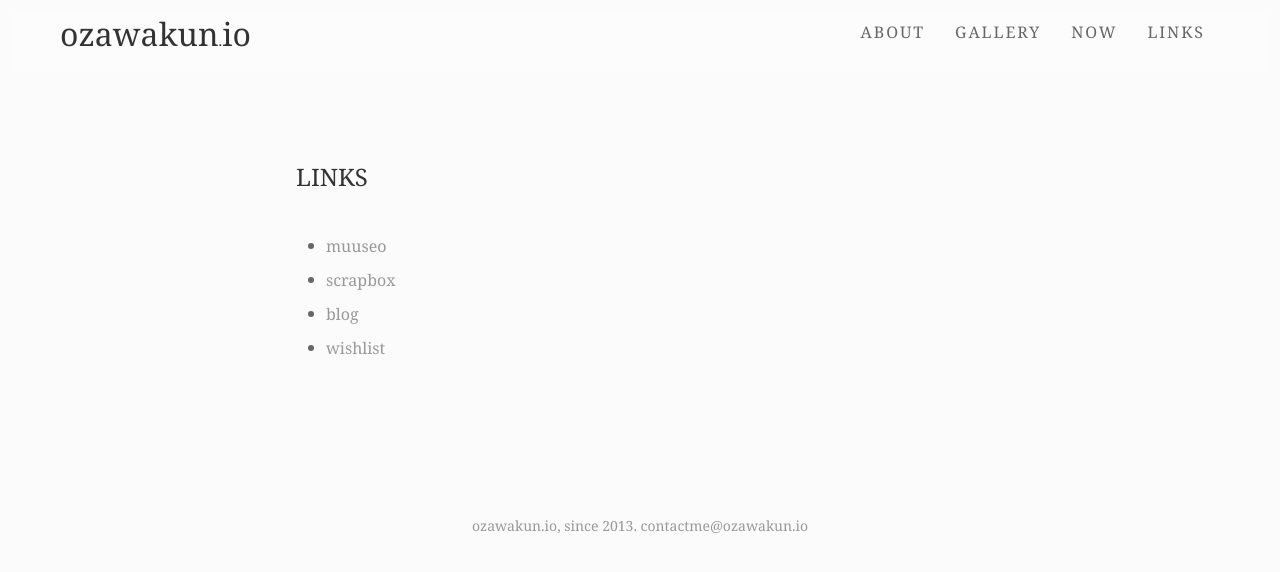
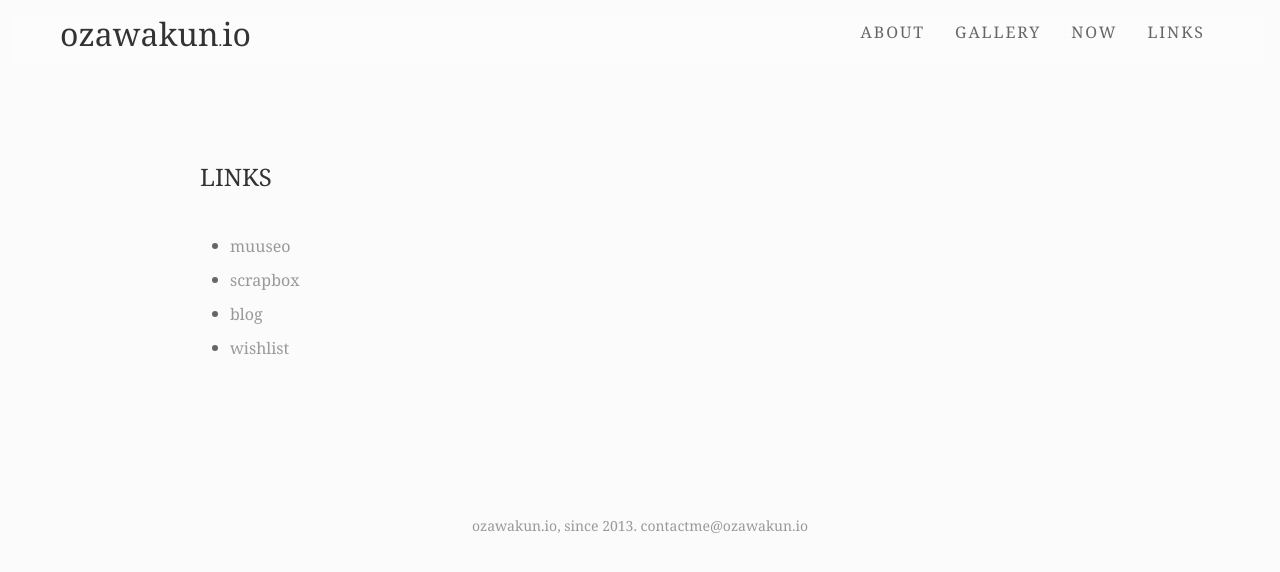
Before and after one commit to zakuni/ozawakun.io, a Next.js app: page /links in a window 1280 px wide. Shown: the top 572 px of the page. Built offline with nearby package versions, Linux system fonts and the light colour scheme.

Commit message:
consistent main width

```diff
--- a/pages/gallery.tsx
+++ b/pages/gallery.tsx
@@ -4,7 +4,7 @@ import PageTitle from '../components/PageTitle'
 
 export default () => (
   <Layout title="GALLERY | ozawakun.io">
-    <div className="uk-container uk-container-small uk-width-5-6@s uk-margin-remove-top">
+    <div className="uk-container uk-container-small uk-width-3-4@s uk-margin-remove-top">
       <main>
         <section id="gallery" className="uk-section">
           <PageTitle>GALLERY</PageTitle>
--- a/pages/links.tsx
+++ b/pages/links.tsx
@@ -3,7 +3,7 @@ import PageTitle from '../components/PageTitle'
 
 export default () => (
   <Layout title="LINKS | ozawakun.io">
-  <div className="uk-container uk-container-small uk-width-3-5@s uk-margin-remove-top">
+  <div className="uk-container uk-container-small uk-width-3-4@s uk-margin-remove-top">
     <main>
       <section id="otherservices" className="uk-section">
         <PageTitle>LINKS</PageTitle>
```
